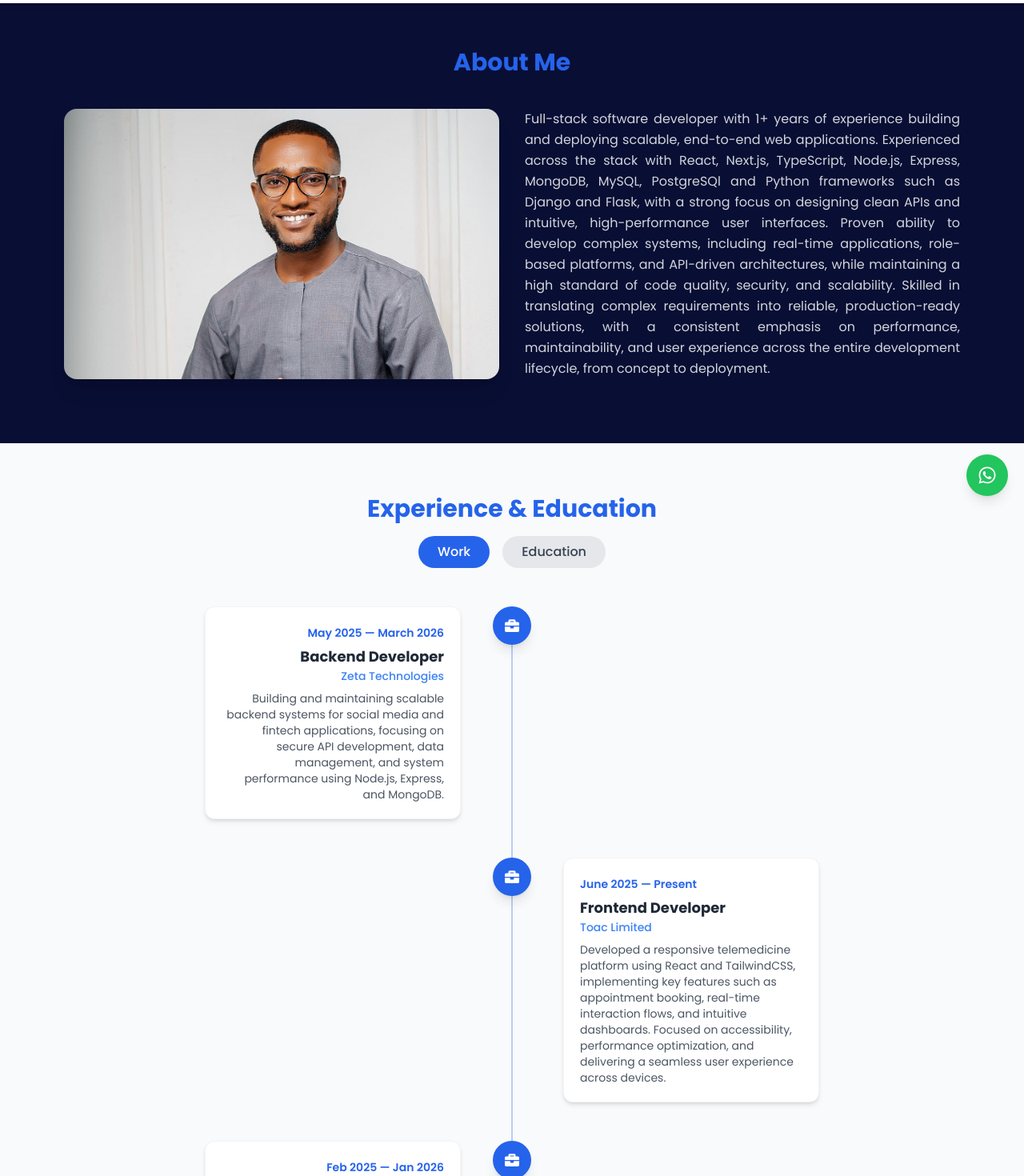
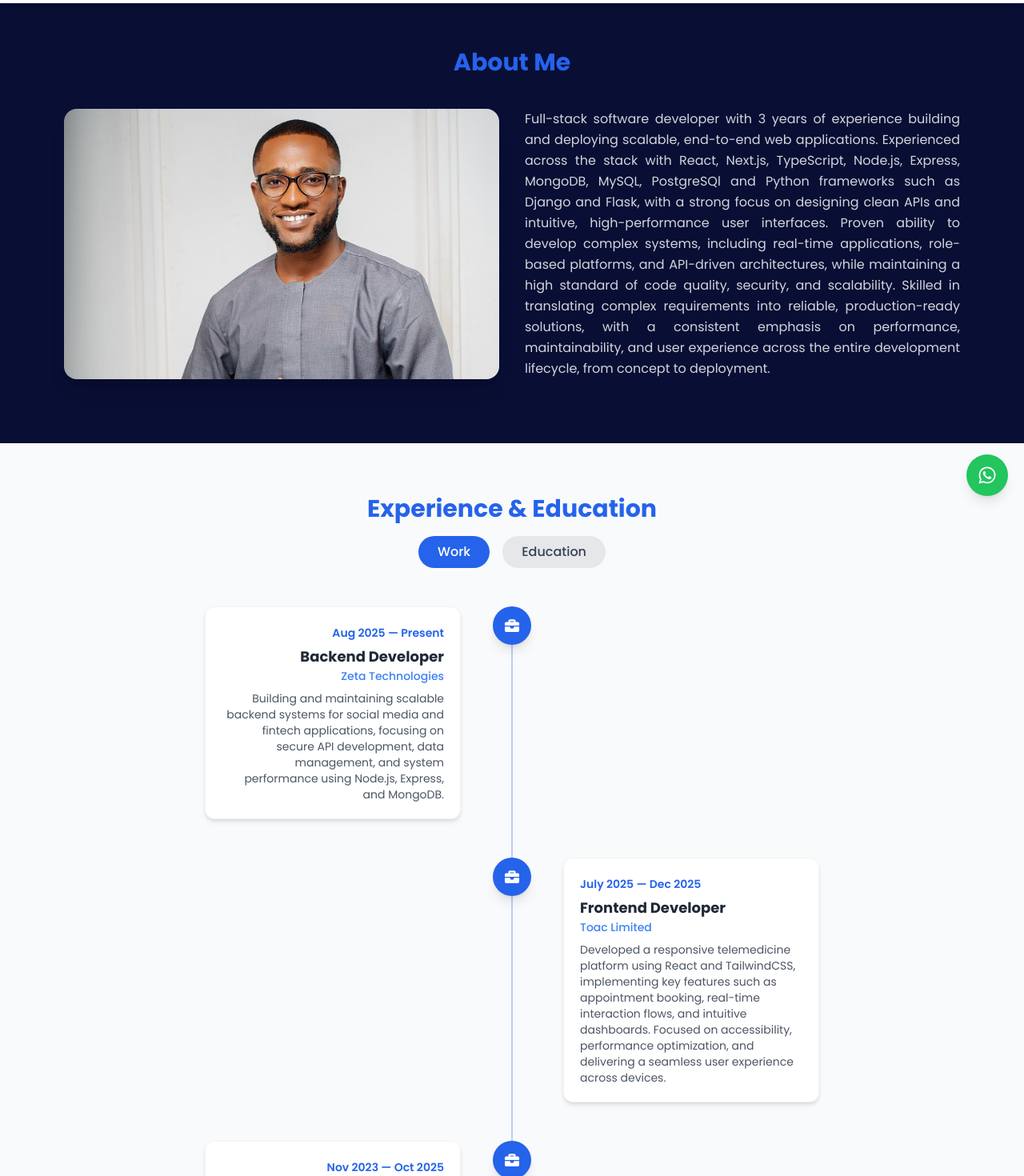
Before and after one commit to emmybest19/portfolio, a React (Vite) app: page /about in a window 1280 px wide. Shown: the part 100-1570 px from the top of the page at 80% size. Built offline with nearby package versions, Linux system fonts and the light colour scheme.

Commit message:
Changed the homepage image

```diff
--- a/src/components/About.jsx
+++ b/src/components/About.jsx
@@ -5,7 +5,7 @@ const facts = [
   {
     id: 1,
     title: "2 Years Coding",
-    desc: "Started my journey in 2019, building full-stack apps.",
+    desc: "Started my journey in 2023, building full-stack apps.",
   },
   {
     id: 2,
@@ -61,23 +61,10 @@ const About = () => {
           transition={{ duration: 0.7 }}
         >
           <p className="text-base leading-relaxed text-justify">
-            Full-stack software developer with 1+ years of experience building and deploying scalable, end-to-end web applications. Experienced across the stack with React, Next.js, TypeScript, Node.js, Express, MongoDB, MySQL, PostgreSQl and Python frameworks such as Django and Flask, with a strong focus on designing clean APIs and intuitive, high-performance user interfaces. Proven ability to develop complex systems, including real-time applications, role-based platforms, and API-driven architectures, while maintaining a high standard of code quality, security, and scalability. Skilled in translating complex requirements into reliable, production-ready solutions, with a consistent emphasis on performance, maintainability, and user experience across the entire development lifecycle, from concept to deployment.
+            Full-stack software developer with 3 years of experience building and deploying scalable, end-to-end web applications. Experienced across the stack with React, Next.js, TypeScript, Node.js, Express, MongoDB, MySQL, PostgreSQl and Python frameworks such as Django and Flask, with a strong focus on designing clean APIs and intuitive, high-performance user interfaces. Proven ability to develop complex systems, including real-time applications, role-based platforms, and API-driven architectures, while maintaining a high standard of code quality, security, and scalability. Skilled in translating complex requirements into reliable, production-ready solutions, with a consistent emphasis on performance, maintainability, and user experience across the entire development lifecycle, from concept to deployment.
           </p>
 
-          {/* <div className="grid grid-cols-2 md:grid-cols-3 gap-4">
-            {facts.map((fact) => (
-              <motion.div
-                key={fact.id}
-                className="p-4 border border-gray-200 dark:border-gray-700 rounded-xl hover:shadow-lg transition-shadow col-span-1"
-                whileHover={{ scale: 1.05 }}
-              >
-                <h3 className="font-bold text-base mb-2">{fact.title}</h3>
-                <p className="text-sm text-gray-300 dark:text-gray-300">
-                  {fact.desc}
-                </p>
-              </motion.div>
-            ))}
-          </div> */}
+
         </motion.div>
       </div>
     </section>
--- a/src/data/experience.js
+++ b/src/data/experience.js
@@ -5,7 +5,7 @@ export const experience = [
     type: "work",
     title: "Backend Developer",
     org: "Zeta Technologies",
-    period: "May 2025 — March 2026",
+    period: "Aug 2025 — Present",
     description:
       "Building and maintaining scalable backend systems for social media and fintech applications, focusing on secure API development, data management, and system performance using Node.js, Express, and MongoDB.",
   },
@@ -15,7 +15,7 @@ export const experience = [
     type: "work",
     title: "Frontend Developer",
     org: "Toac Limited",
-    period: "June 2025 — Present",
+    period: "July 2025 — Dec 2025",
     description:
       "Developed a responsive telemedicine platform using React and TailwindCSS, implementing key features such as appointment booking, real-time interaction flows, and intuitive dashboards. Focused on accessibility, performance optimization, and delivering a seamless user experience across devices.",
   },
@@ -25,7 +25,7 @@ export const experience = [
     type: "work",
     title: "Full-Stack Developer",
     org: "Upsywave Tech Company Ltd",
-    period: "Feb 2025 — Jan 2026",
+    period: "Nov 2023 — Oct 2025",
     description:
       "Worked as a full-stack developer building responsive web applications and contributing to backend services where needed, delivering scalable and user-focused solutions using React, Next.js, Node.js, and related technologies",
   },
--- a/src/data/projects.js
+++ b/src/data/projects.js
@@ -12,7 +12,7 @@ const allProjects = [
       "React Router",
       "Axios",
       "React Context API",
-      "TypeScript",
+      // "TypeScript",
 
       "React Hook Form",
     ],
```
Also changed, not shown: src/components/Contact.jsx (+0 -133 lines).
